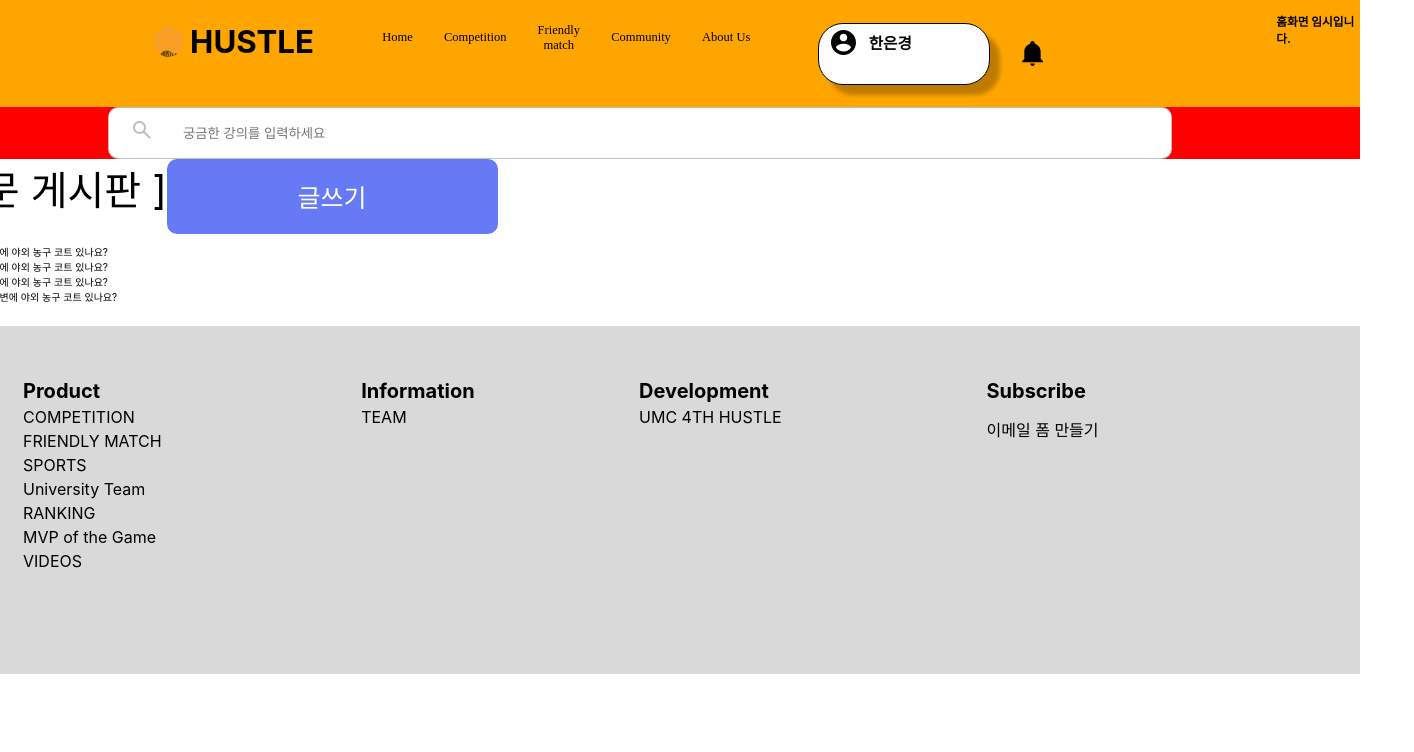
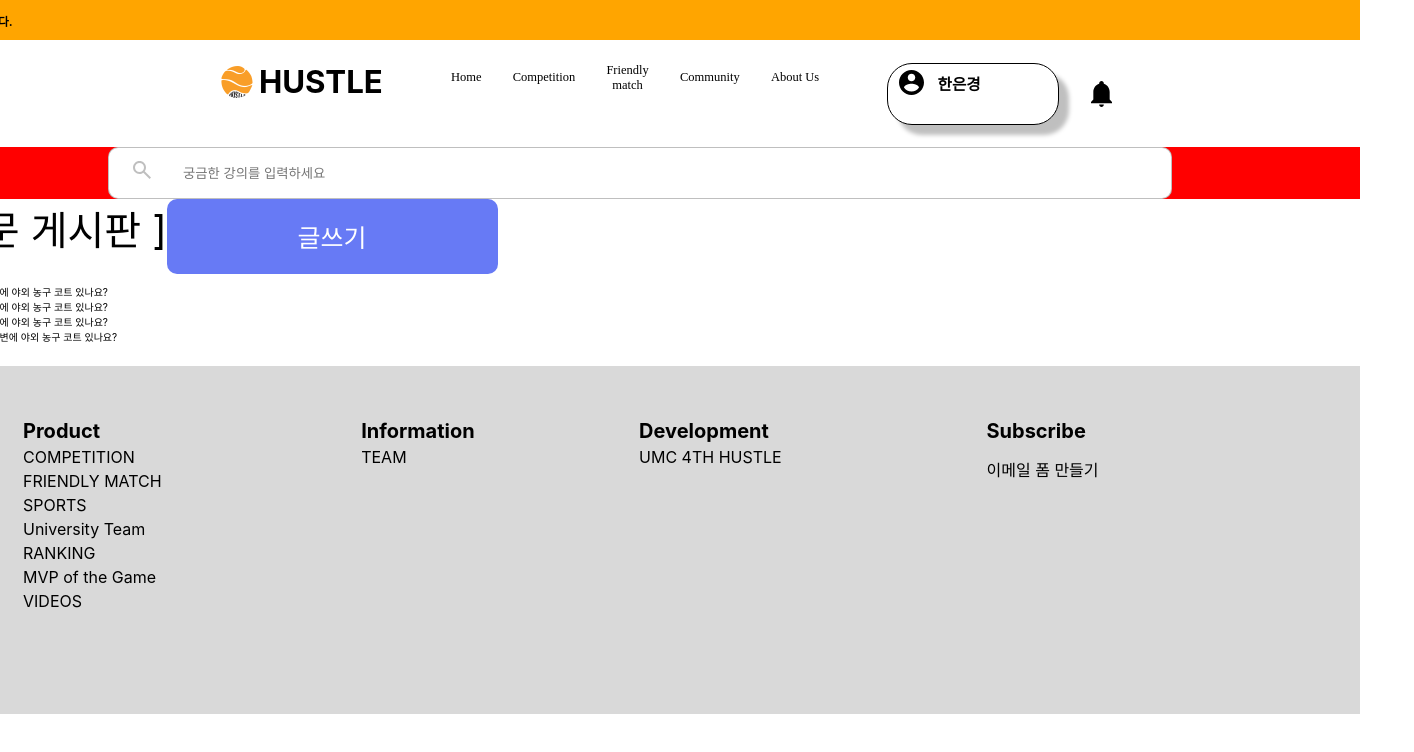
Before and after one commit to HUSTLE-UMC/HUSTLE_web, a React (Create React App) app in the folder hustle_web/: page / in a window 1280 px wide. Shown: the top 752 px of the page, 1414 px wide, since content can reach past the window. Built offline with nearby package versions, Linux system fonts and the light colour scheme.

Commit message:
[Fix] header 위치 조정(rem단위 안맞으므로 모양 일부 변형)

```diff
--- a/hustle_web/src/pages/home/index.tsx
+++ b/hustle_web/src/pages/home/index.tsx
@@ -8,9 +8,9 @@ const Home = () => {
     return (
         <>
         <HomeContainer>
-          <Header/>
           <h3>홈화면 임시입니다.</h3>
         </HomeContainer>
+            <Header/>
         <Questionmain />
         <Footer/>
         </>
```
